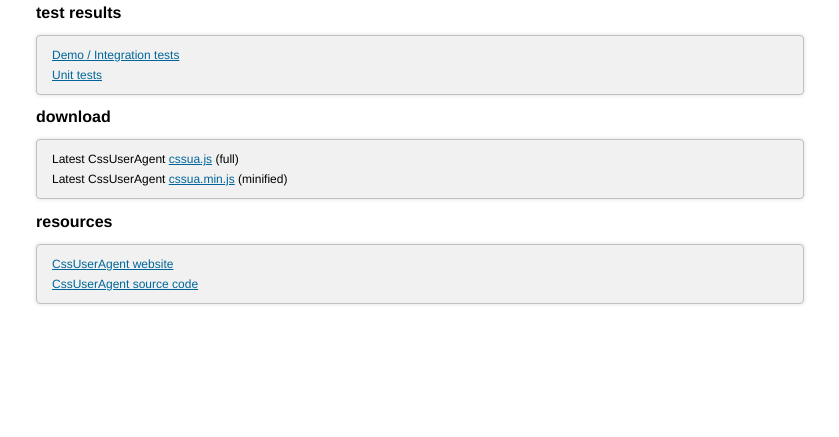
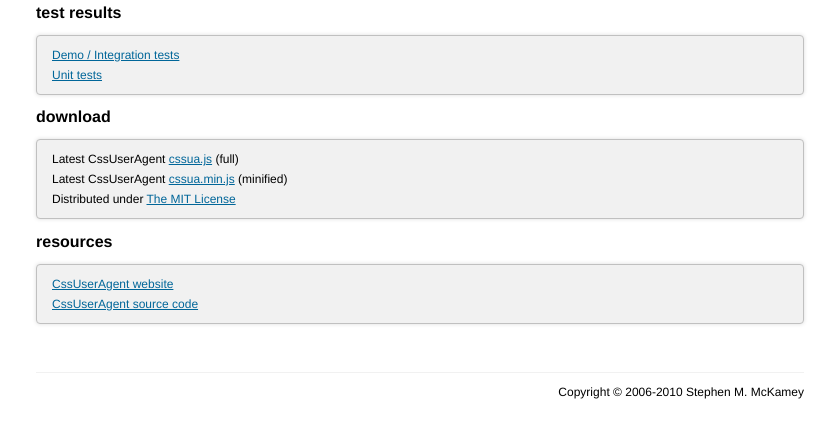
Before and after one commit to mckamey/cssuseragent, a plain HTML site: page index.html in a window 1280 px wide. Shown: the part 67-504 px from the top of the page, without its empty margins (220-1059 px from the left). Drawn offline with Linux system fonts and the light colour scheme.

Commit message:
- tweaking notes

```diff
--- a/README.markdown
+++ b/README.markdown
@@ -59,5 +59,9 @@
 work without changes. For example, when the early beta builds of Google Chrome were first released,
 it just worked.
 
+----
+
+Copyright (c) 2006-2010 Stephen M. McKamey
+
   [1]: http://cssuseragent.org
   [2]: https://bitbucket.org/mckamey/cssuseragent/src/tip/LICENSE.txt
--- a/index.html
+++ b/index.html
@@ -19,6 +19,7 @@
 	<ul class="box">
 		<li>Latest CssUserAgent <a href="http://bitbucket.org/mckamey/cssuseragent/raw/tip/cssua.js">cssua.js</a> (full)</li>
 		<li>Latest CssUserAgent <a href="http://bitbucket.org/mckamey/cssuseragent/raw/tip/cssua.min.js">cssua.min.js</a> (minified)</li>
+		<li>Distributed under <a href="https://bitbucket.org/mckamey/cssuseragent/src/tip/LICENSE.txt">The MIT License</a></li>
 	</ul>
 
 	<h2>resources</h2>
@@ -27,5 +28,6 @@
 		<li><a href="http://bitbucket.org/mckamey/cssuseragent">CssUserAgent source code</a></li>
 	</ul>
 
+	<footer>Copyright &copy; 2006-2010 Stephen M. McKamey</footer>
 </body>
 </html>
--- a/test/styles/main.css
+++ b/test/styles/main.css
@@ -8,3 +8,4 @@
 .box { background-color: #F1F1F1; border: 1px solid silver; border-radius: 4px; -moz-border-radius: 4px; -webkit-border-radius: 4px; box-shadow: 0 0 4px #DDDDDD; -moz-box-shadow: 0 0 4px #DDDDDD; -webkit-box-shadow: 0 0 4px #DDDDDD; }
 h1.box { background-color: #006699; border: 1px solid #333333; box-shadow: 0 0 8px silver; -moz-box-shadow: 0 0 8px silver; -webkit-box-shadow: 0 0 8px silver; }
 a:link, a:hover, a:active, a:visited { color: #006699; }
+footer {  border-top: 1px solid #F1F1F1; clear: both; margin: 4em auto; padding-top: 1em; text-align: right; }
```
Also changed, not shown: test/integration.html (+2 -0 lines).
